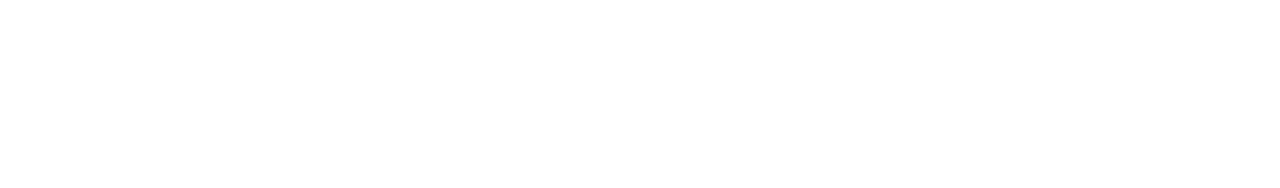
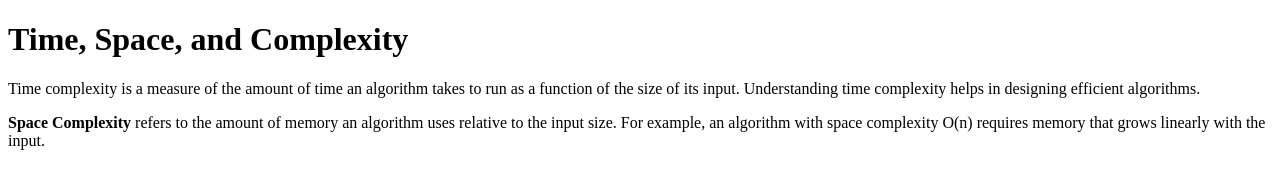
Before and after one commit to acciojob/time-and-space-complexity-AdityaGaikwad03, a website: page main.html in a window 1280 px wide. Drawn offline with Linux system fonts and the light colour scheme.

Commit message:
created a submission

```diff
--- a/main.html
+++ b/main.html
@@ -1,16 +1,20 @@
 <!DOCTYPE html>
+<html lang="en">
+<head>
+  <meta charset="UTF-8">
+  <title>Time, Space, and Complexity</title>
+</head>
+<body>
 
-<html>
+  <h1>Time, Space, and Complexity</h1>
 
-<head>
-	<link rel="stylesheet" href="styles.css">
-</head>
+  <p>
+    Time complexity is a measure of the amount of time an algorithm takes to run as a function of the size of its input. Understanding time complexity helps in designing efficient algorithms.
+  </p>
 
-<body>
-	<!-- the entire body must be written by student -->
-    <script type="text/javascript" src="./script.js">
-</script>
+  <p>
+    <b>Space Complexity</b> refers to the amount of memory an algorithm uses relative to the input size. For example, an algorithm with space complexity O(n) requires memory that grows linearly with the input.
+  </p>
 
 </body>
-
 </html>
```
